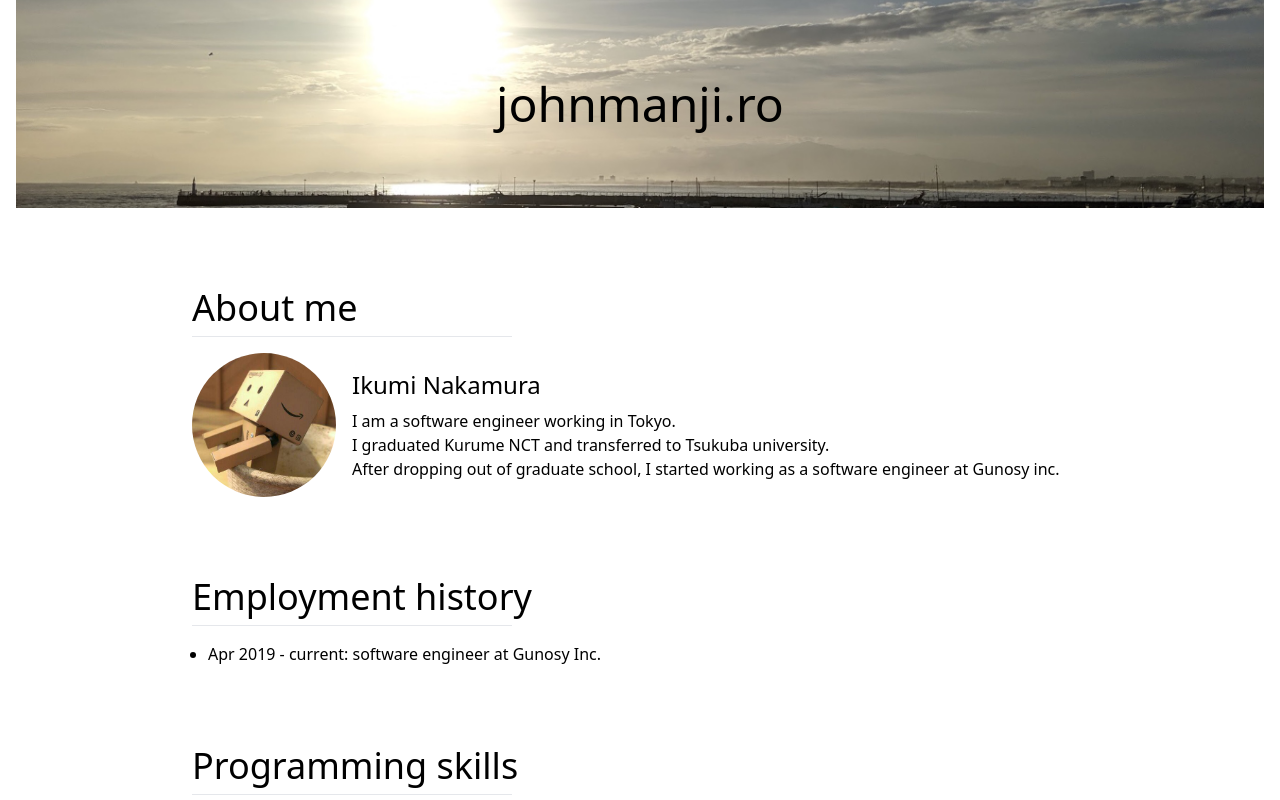
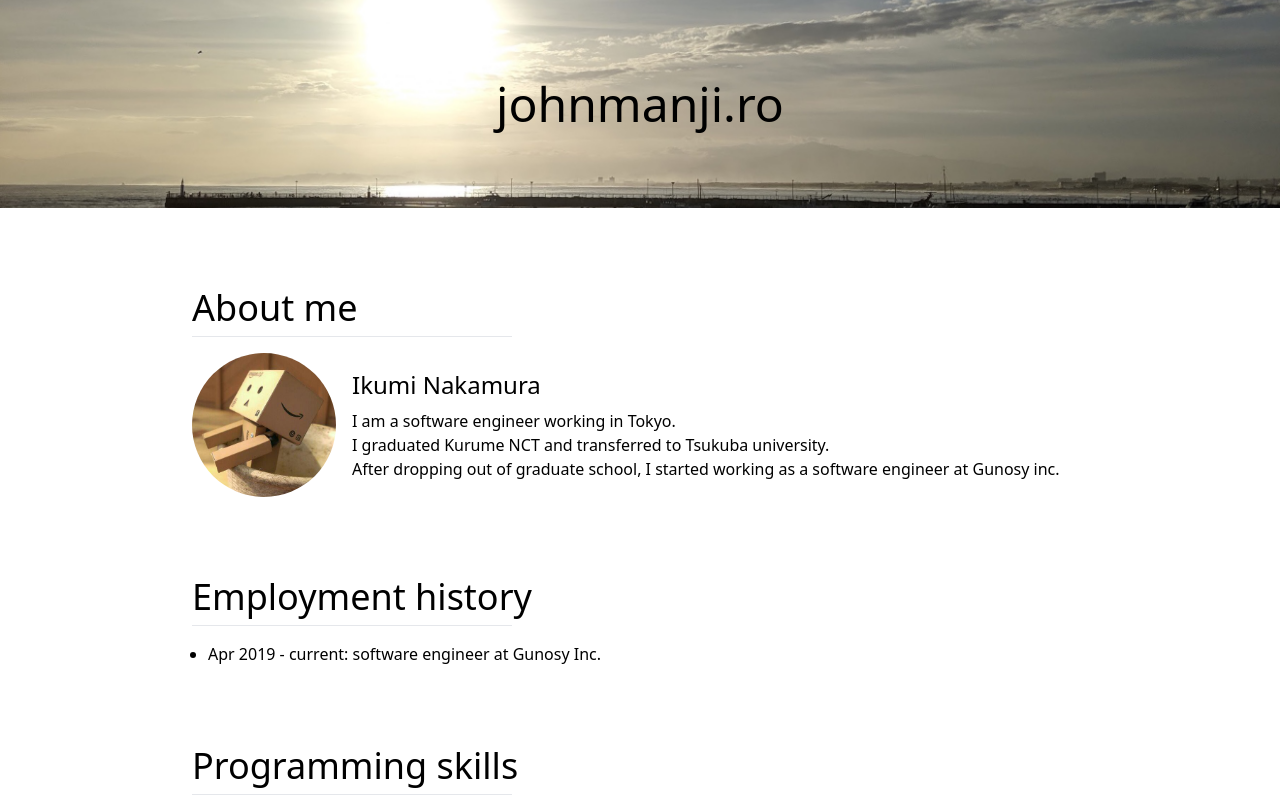
Before and after one commit to johnmanjiro13/johnmanji.ro, a Next.js app: page / in a window 1280 px wide. Shown: the top 800 px of the page. Built offline with nearby package versions, Linux system fonts and the light colour scheme.

Commit message:
fix: fix header styles

```diff
--- a/components/header.tsx
+++ b/components/header.tsx
@@ -12,7 +12,6 @@ const Header: React.FC<Props> = ({ title, backgroundImage }) => {
         priority
         src={backgroundImage}
         alt="Background image for title header"
-        className="z-0"
         objectFit="cover"
         layout="fill"
       />
--- a/pages/index.tsx
+++ b/pages/index.tsx
@@ -28,8 +28,8 @@ const Index: React.FC = () => {
       <Head>
         <title>{TITLE}</title>
       </Head>
+      <Header title={TITLE} backgroundImage="/images/header.jpg" />
       <Container>
-        <Header title={TITLE} backgroundImage="/images/header.jpg" />
         <IntroductorySecton title="About me">
           <div className="flex flex-wrap">
             <Image
```
